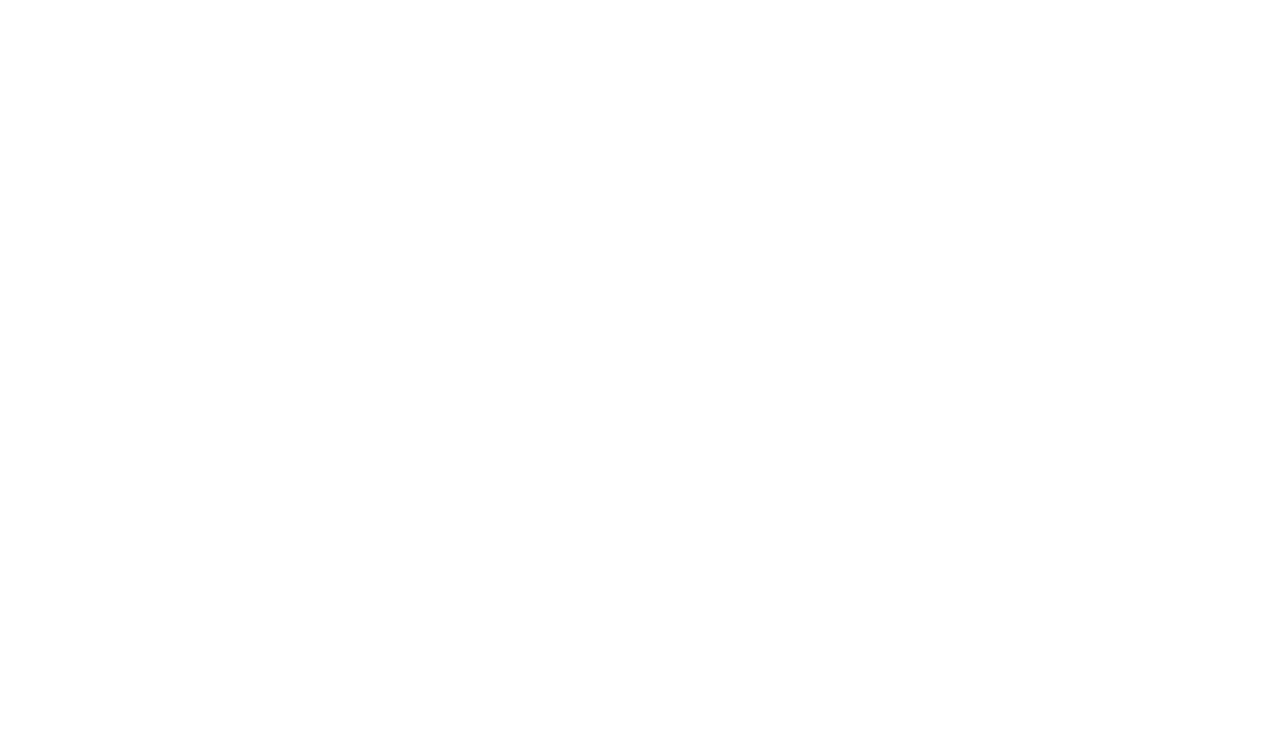
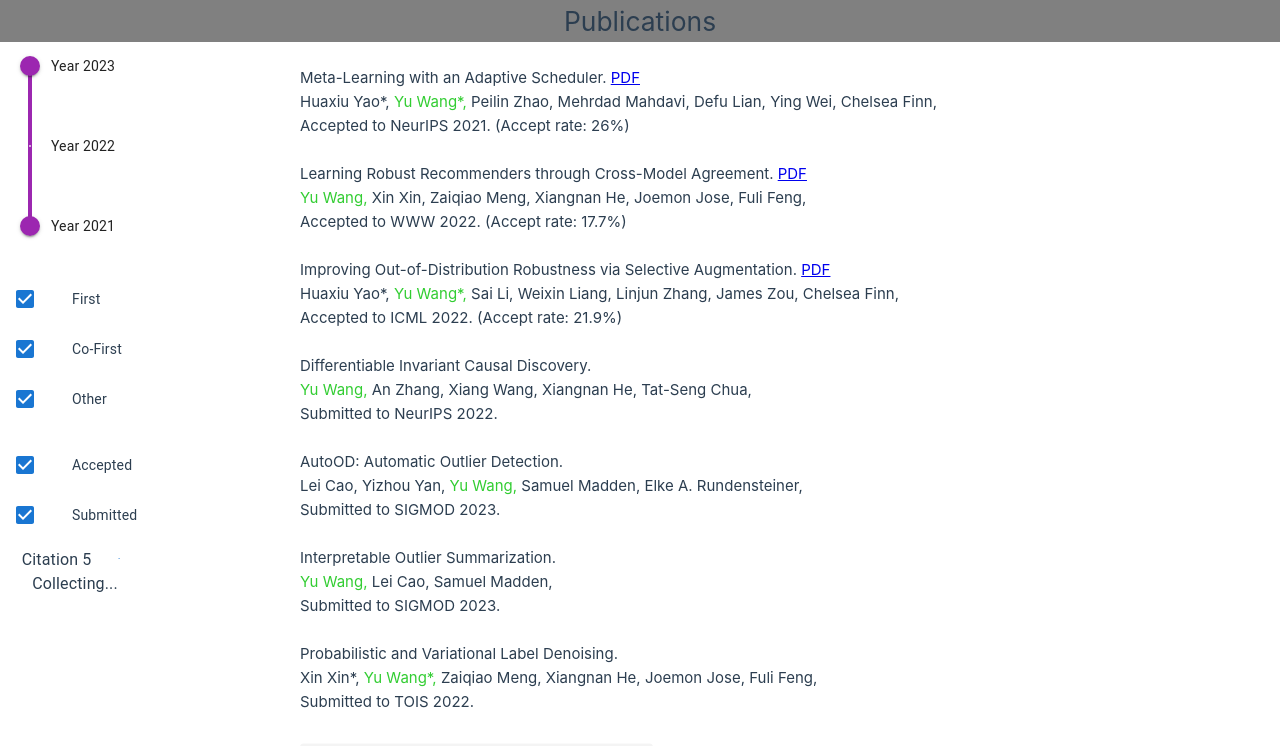
Before and after one commit to wangyu-ustc/wangyu-ustc.github.io, a React (Create React App) app: page /homepage/publications in a window 1280 px wide. Before the commit this address had no page. Shown: the top 746 px of the page. Built offline with nearby package versions, Linux system fonts and the light colour scheme.

Commit message:
update coee

```diff
--- a/package.json
+++ b/package.json
@@ -1,6 +1,6 @@
 {
   "name": "homepage",
-  "homepage": "https://wangyu-ustc.github.io/wangyu-ustc.github.io",
+  "homepage": "https://wangyu-ustc.github.io/homepage",
   "version": "0.1.0",
   "private": true,
   "dependencies": {
--- a/src/App.js
+++ b/src/App.js
@@ -25,8 +25,8 @@ function App() {
     <div style={{height: '100%'}}>
       {/* <h1>Welcome to React Router!</h1> */}
       <Routes>
-        <Route path="/wangyu-ustc.github.io" element={<Homepage />} />
-        <Route path="/wangyu-ustc.github.io/publications" element={<Publications />} />
+        <Route path="/homepage" element={<Homepage />} />
+        <Route path="/homepage/publications" element={<Publications />} />
       </Routes>
     </div>
   );
--- a/src/itemslist.js
+++ b/src/itemslist.js
@@ -151,7 +151,7 @@ export function ItemList() {
                         </slot>
                     </h3>
                     <slot>
-                        <a href='./wangyu-ustc.github.io/publications'> Publications </a> <br></br>
+                        <a href='./homepage/publications'> Publications </a> <br></br>
                         <a> Experiences </a>
                     </slot>
                 </div>
```
